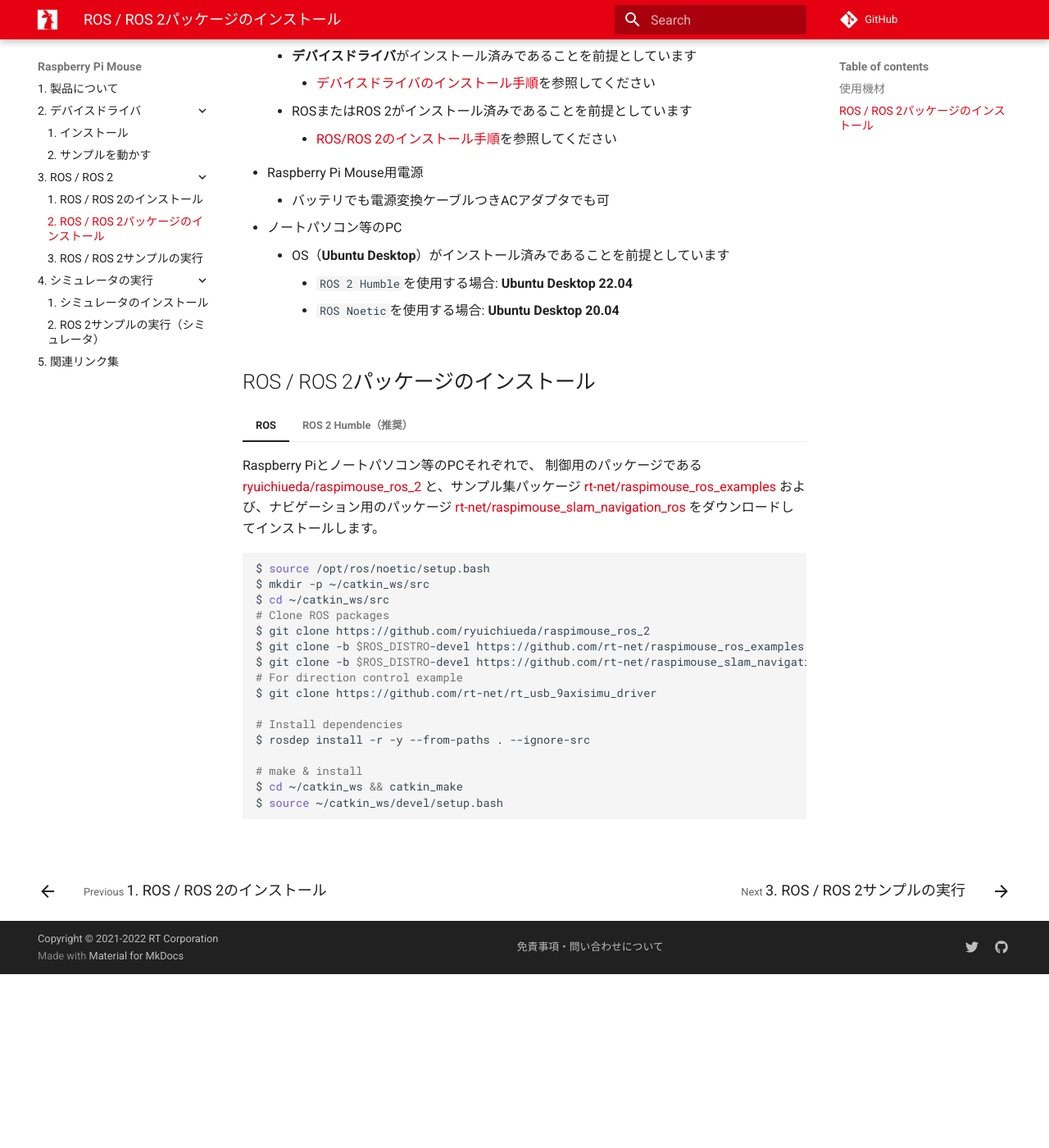
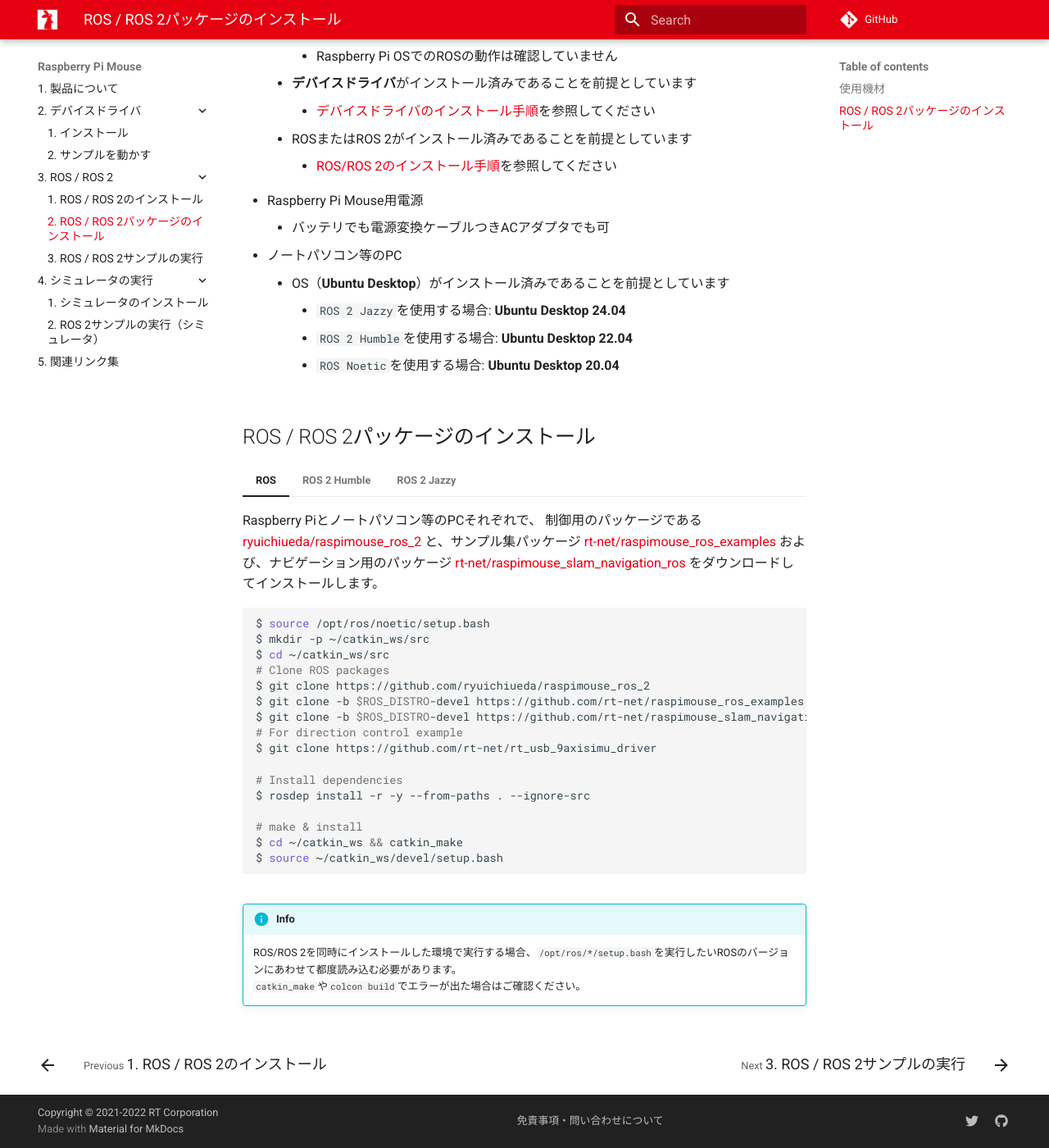
Before and after one commit to rt-net/tutorials, an MkDocs documentation site: the page built from docs/raspimouse/ros/package-install.md, in a window 1280 px wide and 1400 px high, scrolled down 490 px. Shown: the whole window at 82% size. Built offline with MkDocs 1.6.1 and Material for MkDocs 9.7.7, drawn with Linux system fonts in a browser that asks for light colours; comment, search, counter and statistics services are not loaded; before the commit the page ends 1678 px from its top, so only the background shows below that; some of the changed text lies outside the part shown.

Commit message:
ROSパッケージのインストール手順を更新

````diff
--- a/docs/raspimouse/ros/package-install.md
+++ b/docs/raspimouse/ros/package-install.md
@@ -12,6 +12,7 @@
 * 組み立て済みRaspberry Pi Mouse本体
     * [製品マニュアル](https://rt-net.jp/products/raspberrypimousev3/#downloads)を読んで組み立て済みの状態を前提としています
     * OS（**Ubuntu Server**）がインストール済みであることを前提としています
+        * `ROS 2 Jazzy`を使用する場合: **Ubuntu Sesktop 24.04**
         * `ROS 2 Humble`を使用する場合: **Ubuntu Server 22.04**
         * `ROS Noetic`を使用する場合: **Ubuntu Server 20.04**
         * Raspberry Pi OSでのROSの動作は確認していません
@@ -23,6 +24,7 @@
     * バッテリでも電源変換ケーブルつきACアダプタでも可
 * ノートパソコン等のPC
     * OS（**Ubuntu Desktop**）がインストール済みであることを前提としています
+        * `ROS 2 Jazzy`を使用する場合: **Ubuntu Desktop 24.04**
         * `ROS 2 Humble`を使用する場合: **Ubuntu Desktop 22.04**
         * `ROS Noetic`を使用する場合: **Ubuntu Desktop 20.04**
 
@@ -57,7 +59,7 @@
     $ source ~/catkin_ws/devel/setup.bash
     ```
 
-=== "ROS 2 Humble（推奨）"
+=== "ROS 2 Humble"
     Raspberry Piとノートパソコン等のPCそれぞれで次のコマンドを実行します。
 
     ```sh
@@ -70,3 +72,58 @@
     * [raspimouse_ros2_examples](https://github.com/rt-net/raspimouse_ros2_examples) : サンプル集パッケージ
     * [raspimouse_slam_navigation_ros2](https://github.com/rt-net/raspimouse_slam_navigation_ros2) : SLAMとナビゲーションのパッケージ
     * [raspimouse_description](https://github.com/rt-net/raspimouse_description) : ロボットモデルパッケージ
+
+=== "ROS 2 Jazzy"
+    Raspberry Piとノートパソコン等のPCそれぞれで、次のコマンドを実行します。
+
+    1. ラズパイマウスのパッケージをダウンロードします。
+
+    ```sh
+    $ source /opt/ros/jazzy/setup.bash
+    $ mkdir -p ~/ros2_ws/src
+    $ cd ~/ros2_ws/src
+
+    # Clone packages
+    $ git clone -b $ROS_DISTRO https://github.com/rt-net/raspimouse2.git
+    $ git clone -b $ROS_DISTRO https://github.com/rt-net/raspimouse_ros2_examples.git
+    $ git clone -b $ROS_DISTRO https://github.com/rt-net/raspimouse_slam_navigation_ros2.git
+    $ git clone -b $ROS_DISTRO https://github.com/rt-net/raspimouse_description.git
+    $ git clone -b $ROS_DISTRO https://github.com/rt-net/raspimouse_sim.git
+    $ git clone -b $ROS_DISTRO https://github.com/rt-net/rt_usb_9axisimu_driver/tree/ros2-devel
+
+    # Install dependencies
+    $ rosdep install -r -y --from-paths . --ignore-src
+    ```
+
+    2. パッケージをインストールします。ラズパイマウスとPCでコマンドが異なります。
+
+         a. ラズパイマウスでのインストール
+
+        ```sh
+        # make & install
+        $ cd ~/ros2_ws
+        $ MAKEFLAGS=-j1 colcon build --symlink-install
+        $ source ~/ros2_ws/install/setup.bash
+        ```
+
+         b. PCでのインストール
+
+        ```sh
+        # make & install
+        $ cd ~/ros2_ws
+        $ colcon build --symlink-install
+        $ source ~/ros2_ws/install/setup.bash
+        ```
+
+    これにより、以下のパッケージがインストールされます。
+
+    * [raspimouse2](https://github.com/rt-net/raspimouse2) : 制御パッケージ
+    * [raspimouse_ros2_examples](https://github.com/rt-net/raspimouse_ros2_examples) : サンプル集パッケージ
+    * [raspimouse_slam_navigation_ros2](https://github.com/rt-net/raspimouse_slam_navigation_ros2) : SLAMとナビゲーションのパッケージ
+    * [raspimouse_description](https://github.com/rt-net/raspimouse_description) : ロボットモデルパッケージ
+    * [raspimouse_sim](https://github.com/rt-net/raspimouse_sim) : シミュレータ制御パッケージ
+    * [rt_usb_9axisimu_driver](https://github.com/rt-net/rt_usb_9axisimu_driver/tree/ros2-devel) : 9軸IMU制御パッケージ
+
+!!! info
+    ROS/ROS 2を同時にインストールした環境で実行する場合、`/opt/ros/*/setup.bash`を実行したいROSのバージョンにあわせて都度読み込む必要があります。
+    `catkin_make`や`colcon build`でエラーが出た場合はご確認ください。
````
